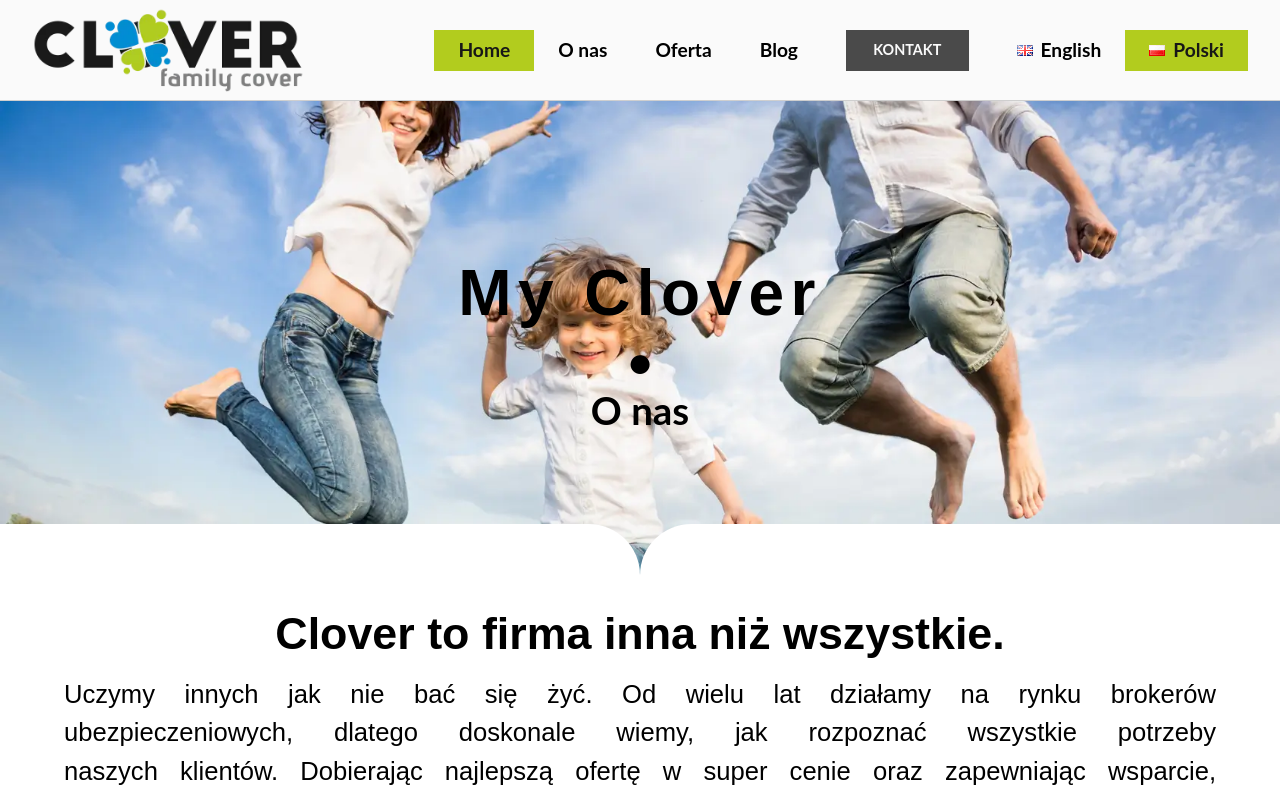
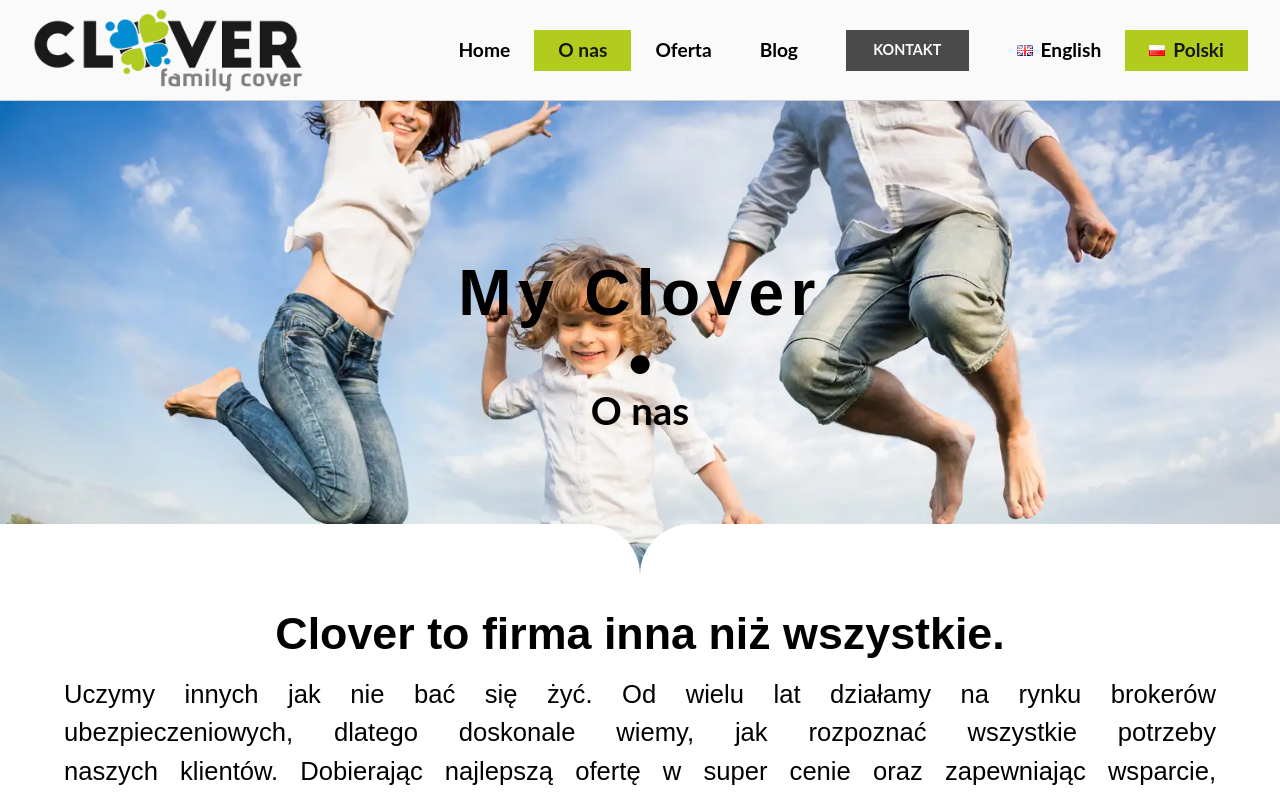
Before and after one commit to TZ-fn/MyClover, a React (Vite) app: page /about in a window 1280 px wide. Shown: the top 797 px of the page. Built offline with nearby package versions, Linux system fonts and the light colour scheme; a web font is replaced by a local one.

Commit message:
fix: make the navigation show the active item correctly

```diff
--- a/src/components/Header/NavigationList/NavigationList.tsx
+++ b/src/components/Header/NavigationList/NavigationList.tsx
@@ -1,4 +1,5 @@
 import { useState } from "react";
+import { useLocation } from "react-router-dom";
 import { Transition } from "react-transition-group";
 import { Link } from "react-router-dom";
 import NavigationItem from "./NavigationItem/NavigationItem";
@@ -9,6 +10,7 @@ import Language from "types/Language";
 
 function NavigationList() {
   const windowWidth = useWindowDimensions().width;
+  const location = useLocation().pathname;
   const menuVisibilityBreakpoint = 800;
   const [isMenuVisible, setIsMenuVisible] = useState(windowWidth > menuVisibilityBreakpoint);
   const [translation, setCurrentLanguage] = useTranslation();
@@ -56,19 +58,29 @@ function NavigationList() {
                 }}
               >
                 <Link to="/">
-                  <NavigationItem isActive>{translation.header.navigation.home}</NavigationItem>
+                  <NavigationItem isActive={location === "/" ? true : false}>
+                    {translation.header.navigation.home}
+                  </NavigationItem>
                 </Link>
                 <Link to="/about">
-                  <NavigationItem>{translation.header.navigation.about}</NavigationItem>
+                  <NavigationItem isActive={location === "/about" ? true : false}>
+                    {translation.header.navigation.about}
+                  </NavigationItem>
                 </Link>
                 <Link to="/offer">
-                  <NavigationItem>{translation.header.navigation.offer}</NavigationItem>
+                  <NavigationItem isActive={location === "/offer" ? true : false}>
+                    {translation.header.navigation.offer}
+                  </NavigationItem>
                 </Link>
                 <Link to="/blog">
-                  <NavigationItem>{translation.header.navigation.blog}</NavigationItem>
+                  <NavigationItem isActive={location === "/blog" ? true : false}>
+                    {translation.header.navigation.blog}
+                  </NavigationItem>
                 </Link>
                 <Link to="/contact">
-                  <NavigationItem isHighlighted>{translation.header.navigation.contact}</NavigationItem>
+                  <NavigationItem isHighlighted isActive={location === "/contact" ? true : false}>
+                    {translation.header.navigation.contact}
+                  </NavigationItem>
                 </Link>
               </ul>
               <ul
```
